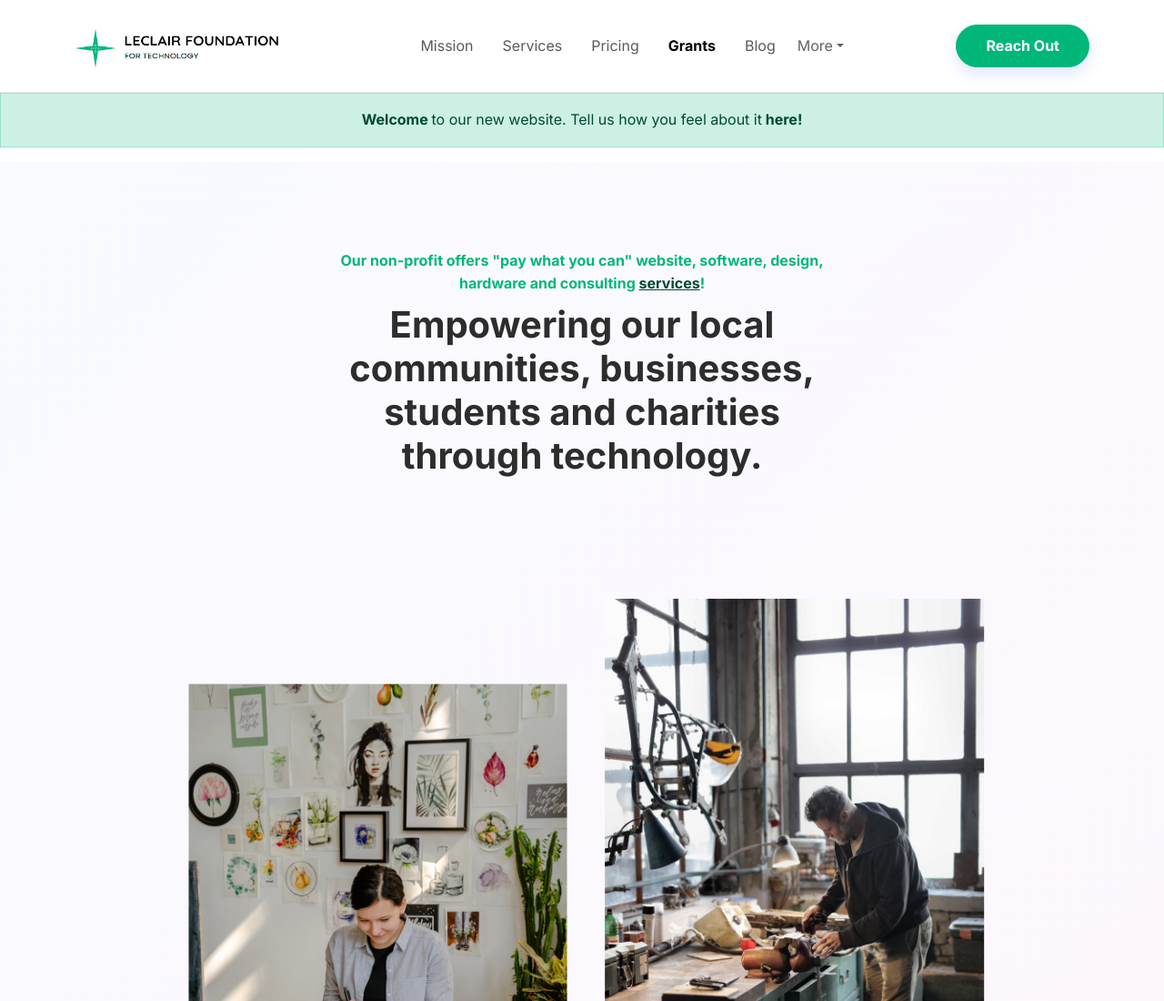
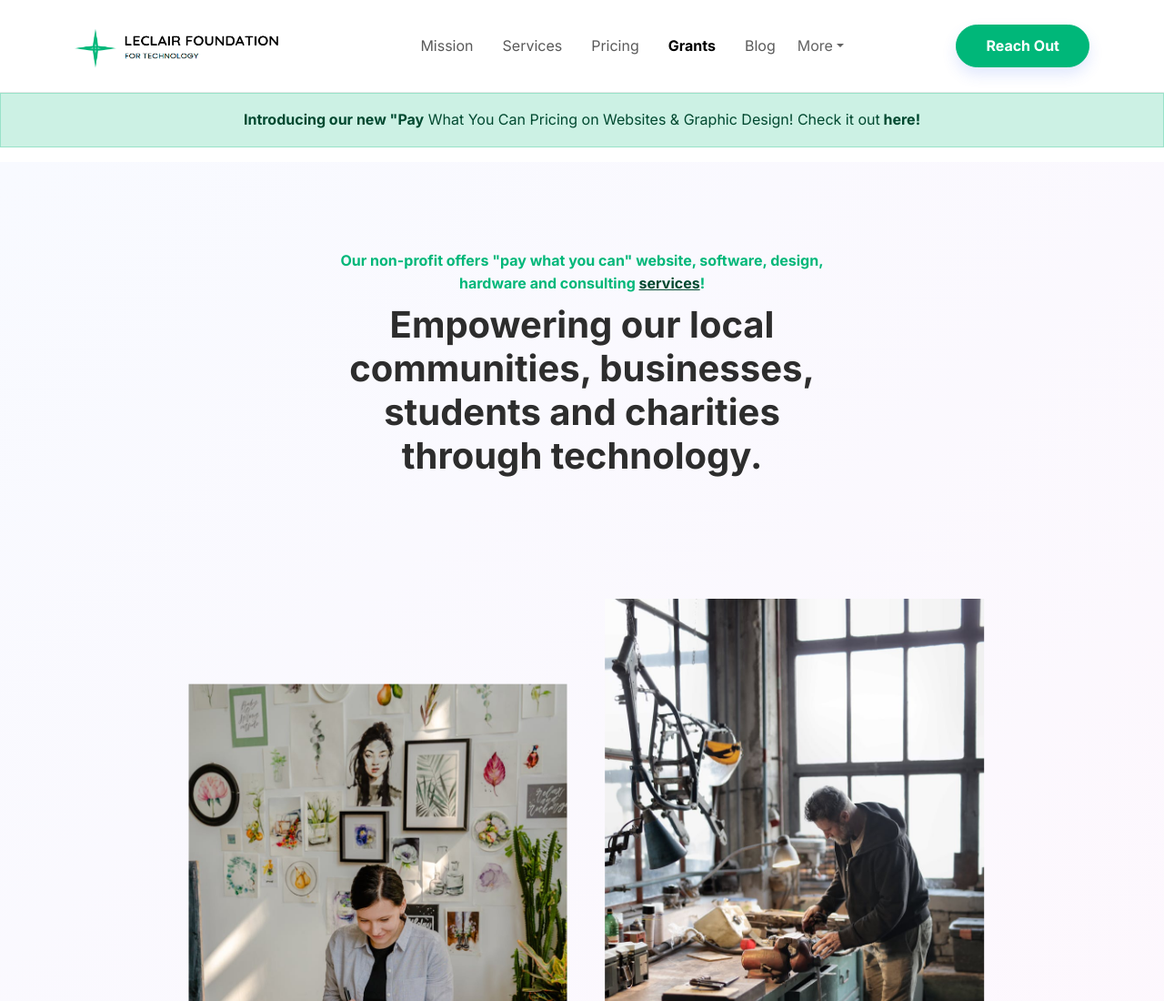
Before and after one commit to LeClair-Foundation-For-Technology/leclairfoundation-new, a plain HTML site: page index.html in a window 1280 px wide. Shown: the top 1100 px of the page at 91% size. Drawn offline with Linux system fonts and the light colour scheme.

Commit message:
update bar

```diff
--- a/index.html
+++ b/index.html
@@ -52,7 +52,7 @@
             </div>
         </div>
     </nav>
-    <div class="alert alert-success text-center" role="alert" style="border-radius: 0px;"><span><strong>Welcome&nbsp;</strong>to our new website. Tell us how you feel about it</span><a class="alert-link" href="https://forms.gle/X9TR5sS6Wxq9tiFB8" target="_blank">&nbsp;here!</a></div>
+    <div class="alert alert-success text-center" role="alert" style="border-radius: 0px;"><span><strong>Introducing our new "Pay</strong>&nbsp;What You Can Pricing on Websites &amp; Graphic Design! Check it out</span><a class="alert-link" href="https://forms.gle/X9TR5sS6Wxq9tiFB8" target="_blank">&nbsp;here!</a></div>
     <header class="bg-primary-gradient">
         <div class="container pt-4 pt-xl-5">
             <div class="row pt-5">
```
